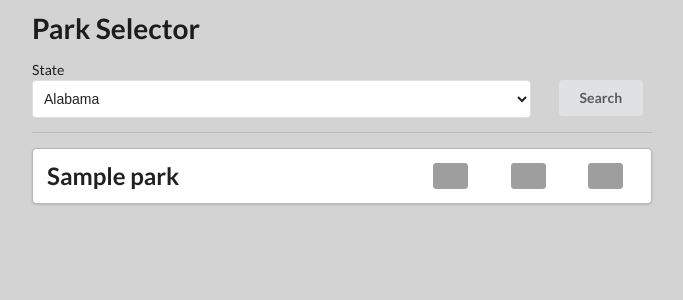
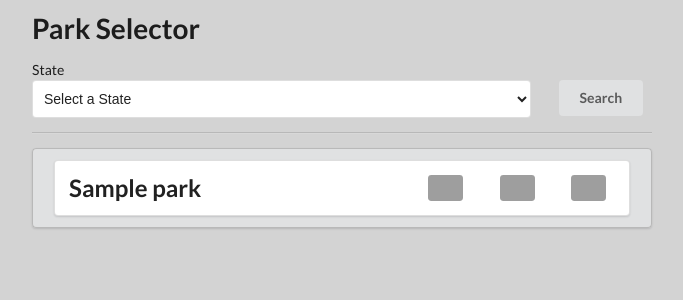
Before and after one commit to ruizr15/basecamp, a Flask app: template app/templates/parks.html in a window 1280 px wide. Shown: the top 300 px of the page, without its empty margins (298-981 px from the left). Run offline with Flask 2, Linux system fonts and the light colour scheme; the template is opened without the code that fills it: most values are stand-ins (such as "Sample title", 1, 10 or a date in 2020); grey boxes are pictures that could not be loaded.

Commit message:
visual updates to park selector

```diff
--- a/app/templates/parks.html
+++ b/app/templates/parks.html
@@ -28,6 +28,7 @@
                 <div class="thirteen wide column">
                     <div class="field">
                         <select name="state" class="ui seach dropdown">
+                            <option value="00">Select a State</option>
                             <option value="AL">Alabama</option>
                             <option value="AK">Alaska</option>
                             <option value="AZ">Arizona</option>
@@ -90,14 +91,19 @@
 
     <div class="ui divider"></div>
 
+    {% if park_list[0] == "no parks found" %}
+        <h2 class="ui header">No campsites are available in this area. Sorry!</h2>
+    {% endif %}
+    {% if park_list[0] != "no parks found" %}
         <div class="ui container">
             <!-- segment for a singular park listing -->
             <div class="ui segments">
                 {% for park in park_list %}
+                <button class="fluid ui button">
                     <div class="ui segment" id="listing">
                         <div class="ui grid">
                             <div class="ten wide column">
-                            <h2 class="ui header" style="margin:0; position:absolute; top:50%; -ms-transform:translateY(-50%); transform:translateY(-50%)">{{park}}</ui>
+                                <h2 class="ui header" style="margin:0; position:absolute; top:50%; -ms-transform:translateY(-50%); transform:translateY(-50%)">{{park}}</h2>
                             </div>
                             <div class="two wide column">
                                 <img class="ui mini rounded image" src="https://cdn3.iconfinder.com/data/icons/tiny-weather-1/512/sun-256.png">
@@ -110,9 +116,11 @@
                             </div>
                         </div>
                     </div>
+                </button>
                 {% endfor %}
             </div>
         </div>
+    {% endif %}
   <script src="https://cdn.jsdelivr.net/npm/semantic-ui@2.4.2/dist/semantic.min.js"></script>
 </body>
 
--- a/app/views.py
+++ b/app/views.py
@@ -57,11 +57,15 @@ def parks():
     if request.method == "POST":
         park_list.clear()
         state = request.form["state"]
+        if state == "00":
+            return render_template("parks.html", park_list=[])
         endpoint = "https://developer.nps.gov/api/v1/campgrounds?stateCode="+ str(state) + "&api_key=***REMOVED***"
         HEADERS = {"Authorization": "***REMOVED***"}
         req = requests.get(endpoint)
         data = req.json()
+        if data['total'] == "0":
+            return render_template("parks.html", park_list=["no parks found"])
         for park in data['data']:
             park_list.append(park['name'])
         return render_template("parks.html", park_list=park_list)
-    return render_template("parks.html", park_list=park_list)
+    return render_template("parks.html", park_list=[])
```
Lines whose indentation alone changed are shown as unchanged.
